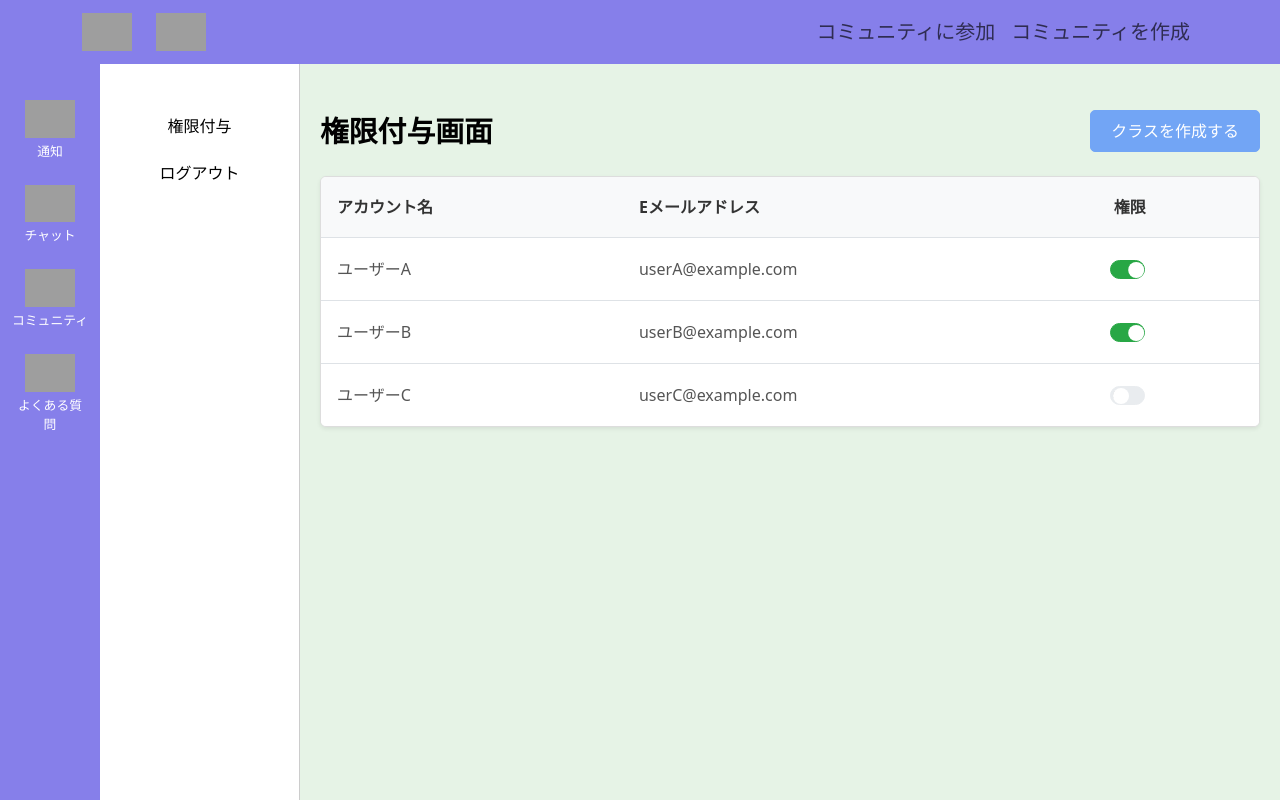
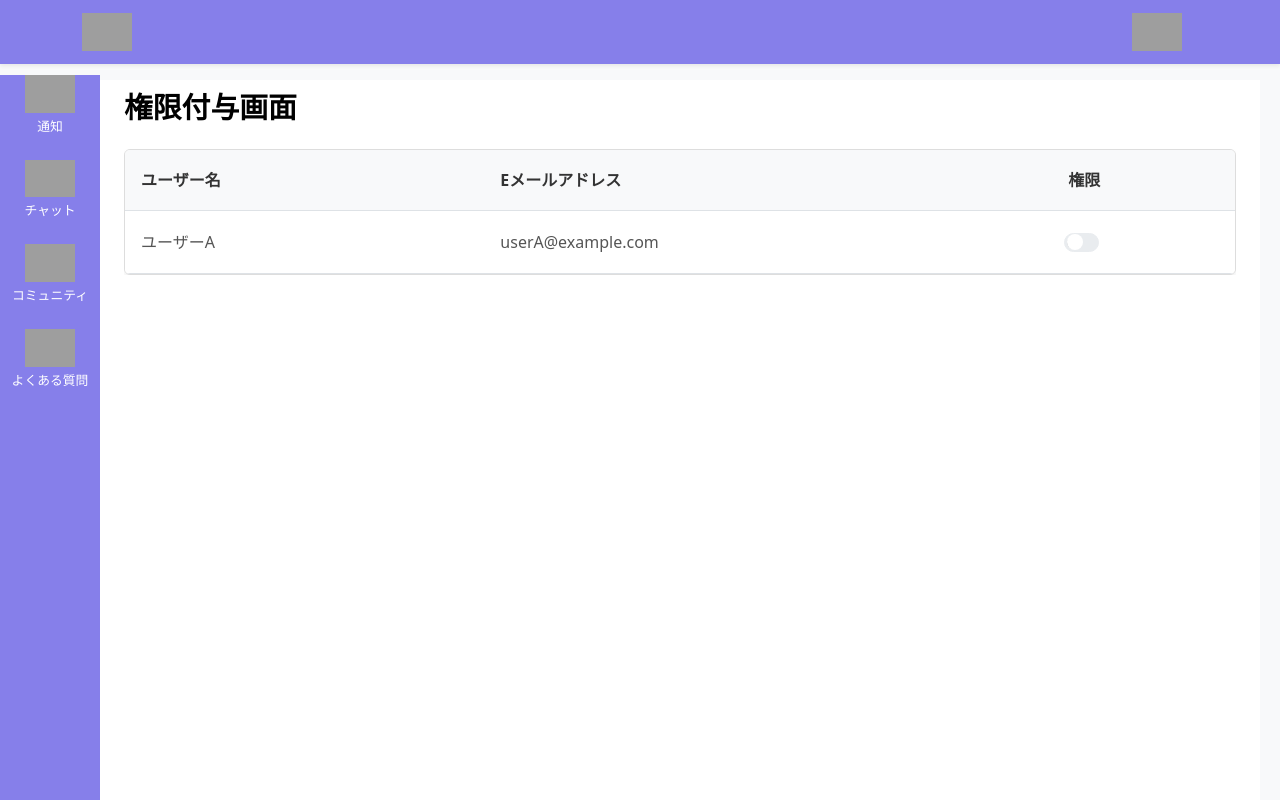
Before and after one commit to asahi703/koko, a PHP site: page /access.html in a window 1280 px wide. Run offline with PHP 8.4, Linux system fonts and the light colour scheme; grey boxes are pictures that could not be loaded.

Commit message:
権限管理画面完。レスポンシブはまだ

```diff
--- a/jikkennba/contents/access()/access.html
+++ b/jikkennba/contents/access()/access.html
@@ -1,5 +1,6 @@
 <!DOCTYPE html>
 <html lang="ja">
+
 <head>
     <meta charset="UTF-8">
     <meta name="viewport" content="width=device-width,initial-scale=1.0">
@@ -10,159 +11,150 @@
     <link href="https://cdn.jsdelivr.net/npm/bootstrap@5.3.0/dist/css/bootstrap.min.css" rel="stylesheet"
         integrity="sha384-9ndCyUaIbzAi2FUVXJi0CjmCapSmO7SnpJef0486qhLnuZ2cdeRhO02iuK6FUUVM" crossorigin="anonymous">
     <link rel="stylesheet" href="styleaccess.css">
-    <link rel="stylesheet" href="https://cdnjs.cloudflare.com/ajax/libs/font-awesome/6.5.0/css/all.min.css" integrity="sha512-..." crossorigin="anonymous" />
+    <link rel="stylesheet" href="https://cdnjs.cloudflare.com/ajax/libs/font-awesome/6.5.0/css/all.min.css"
+        integrity="sha512-..." crossorigin="anonymous" />
     <!-- Font Awesome のCDNを head内に追加 -->
 </head>
-<body>
+
+<body class="bg-light" style="padding-top: 80px;">
     <!--モバイル時ヘッダー-->
-<header class="d-flex d-md-none w-100 navbar navbar-expand-md align-items-center py-4">
+    <header class="d-flex d-md-none w-100 navbar navbar-expand-md align-items-center py-4 fixed-top shadow-sm">
         <nav class="container d-flex justify-content-between">
             <!-- ブランドロゴとタイトル -->
-        <a class="navbar-brand d-flex align-items-center position-absolute top-50 start-50 translate-middle" href="#">
+            <a class="navbar-brand d-flex align-items-center" href="#">
                 <img src="../../img/headerImg/logo.png" style="width: 50px"
                     class="hd-img d-inline-block align-top img-fluid" alt="">
-            <h1 class="title ms-2 fs-md-3 mb-0"></h1>
             </a>
-        <!-- ハンバーガーを右端に配置（スマホ表示） -->
-        <button class="navbar-toggler position-absolute top-50 end-0 translate-middle-y" type="button"
-                data-bs-toggle="offcanvas" data-bs-target="#navbarMenu" aria-controls="navbarMenu"
-                aria-expanded="false" aria-label="メニューを切り替え">
-            <span class="navbar-toggler-icon"></span>
-        </button>
+            <a class="navbar-brand d-flex align-items-center" href="#">
+                <img src="../../img/headerImg/account.png" style="width: 50px"
+                    class="hd-img d-inline-block align-top img-fluid ms-4" alt="">
+            </a>
         </nav>
-    <!-- オフキャンバス（モバイル時） -->
-    <div class="offcanvas offcanvas-end d-md-none" tabindex="-1" id="navbarMenu">
-        <div class="offcanvas-header border-bottom">
-            <h5 class="offcanvas-title text-light">メニュー</h5>
-            <button type="button" class="btn-close" data-bs-dismiss="offcanvas"></button>
-        </div>
-        <div class="offcanvas-body ml-1 p-0">
-            <nav class="d-flex flex-column mt-1" id="sidebar-mobile">
-                <ul class="navbar-nav">
-                    <li>
-                        <a class="nav-link" href="#"><h4>マイページ</h4></a>
-                    </li>
-                    <li>
-                        <a class="nav-link" href="#"><h4>お問い合わせ</h4></a>
-                    </li>
-                </ul>
-            </nav>
-        </div>
-    </div>
     </header>
 
     <!--PC時ヘッダー-->
-<header class="d-none d-md-flex w-100 navbar navbar-expand-md align-items-center py-md-2 fixed-top">
+    <header class="d-none d-md-flex w-100 navbar navbar-expand-md align-items-center py-md-2 fixed-top shadow-sm">
         <nav class="container d-flex flex-column flex-md-row justify-content-between align-items-center-md">
             <!-- ブランドロゴとタイトル -->
             <a class="navbar-brand d-flex align-items-center" href="#">
                 <img src="../../img/headerImg/logo.png" style="width: 50px"
                     class="hd-img d-inline-block align-top img-fluid" alt="">
-            <img src="../../img/headerImg/account.png" style="width: 50px" class="hd-img d-inline-block align-top img-fluid ms-4" alt="">
             </a>
-        <!-- メニュー -->
-        <div class="d-flex flex-row fs-5">
-            <ul class="navbar-nav">
-                <li class="nav-item">
-                    <a class="nav-link hover-text" href="#">コミュニティに参加</a>
-                </li>
-                <li class="nav-item">
-                    <a class="nav-link hover-text" href="#">コミュニティを作成</a>
-                </li>
-            </ul>
-        </div>
+            <a class="navbar-brand d-flex align-items-center" href="#">
+                <img src="../../img/headerImg/account.png" style="width: 50px"
+                    class="hd-img d-inline-block align-top img-fluid ms-4" alt="">
+            </a>
         </nav>
     </header>
 
+    <!-- サイドバーとメインコンテンツ -->
     <div class="container-fluid">
         <div class="row">
-      <!-- サイドバー -->
-    <nav class="d-none d-md-flex col-md-3 col-lg-2 d-flex flex-column align-items-center sidebar position-fixed">
-    <ul class="nav flex-column sidebar-content">
+            <!-- サイドバー（PCのみ表示） -->
+            <nav class="top-sidebar d-none d-md-flex flex-column align-items-center p-0" style="width: 100px;">
+                <ul class="nav flex-column sidebar-content w-100">
                     <li class="nav-item mb-4 text-center">
-      <a class="nav-link p-0 d-flex flex-column align-items-center text-white hover-bg-dark" href="#">
-        <img src="../../img/sidebarImg/notifications.png" class="icon-img img-fluid" width="50" alt="...">
+                        <a class="nav-link p-0 d-flex flex-column align-items-center text-white hover-bg-dark" href="#"
+                            style="user-select: none;">
+                            <img src="../../img/sidebarImg/notifications.png" class="icon-img img-fluid" width="50"
+                                alt="...">
                             <span class="nav-label">通知</span>
                         </a>
                     </li>
                     <li class="nav-item mb-4 text-center">
-      <a class="nav-link p-0 d-flex flex-column align-items-center text-white hover-bg-dark" href="#">
+                        <a class="nav-link p-0 d-flex flex-column align-items-center text-white hover-bg-dark" href="#"
+                            style="user-select: none;">
                             <img src="../../img/sidebarImg/chat.png" class="icon-img img-fluid" width="50" alt="...">
                             <span class="nav-label">チャット</span>
                         </a>
                     </li>
                     <li class="nav-item mb-4 text-center">
-      <a class="nav-link p-0 d-flex flex-column align-items-center text-white hover-bg-dark" href="#">
-        <img src="../../img/sidebarImg/community.png" class="icon-img img-fluid" width="50" alt="...">
+                        <a class="nav-link p-0 d-flex flex-column align-items-center text-white hover-bg-dark" href="#"
+                            style="user-select: none;">
+                            <img src="../../img/sidebarImg/community.png" class="icon-img img-fluid" width="50"
+                                alt="...">
                             <span class="nav-label">コミュニティ</span>
                         </a>
                     </li>
                     <li class="nav-item text-center">
-      <a class="nav-link p-0 d-flex flex-column align-items-center text-white hover-bg-dark" href="#">
+                        <a class="nav-link p-0 d-flex flex-column align-items-center text-white hover-bg-dark" href="#"
+                            style="user-select: none;">
                             <img src="../../img/sidebarImg/FAQ.png" class="icon-img img-fluid" width="50" alt="...">
                             <span class="nav-label">よくある質問</span>
                         </a>
                     </li>
                 </ul>
             </nav>
-</div>
-</div>
 
-<div class="permission-logout-sidebar d-none d-md-flex flex-column align-items-center">
-    <a class="nav-link text-black py-1 hover-bg-dark" href="#">権限付与</a>
-    <a class="nav-link text-black py-1 hover-bg-dark" href="#">ログアウト</a>
-</div>
+            <!-- サイドバー（スマホ用ボトムナビ） -->
+            <nav class="d-md-none fixed-bottom bg-white border-top shadow-sm">
+                <ul class="nav justify-content-around py-1 mb-0">
+                    <li class="nav-item">
+                        <a class="nav-link text-center p-0" href="#">
+                            <img src="../../img/sidebarImg/notifications.png" class="icon-img img-fluid" width="30"
+                                alt="...">
+                            <div class="small">通知</div>
+                        </a>
+                    </li>
+                    <li class="nav-item">
+                        <a class="nav-link text-center p-0" href="#">
+                            <img src="../../img/sidebarImg/chat.png" class="icon-img img-fluid" width="30" alt="...">
+                            <div class="small">チャット</div>
+                        </a>
+                    </li>
+                    <li class="nav-item">
+                        <a class="nav-link text-center p-0" href="#">
+                            <img src="../../img/sidebarImg/community.png" class="icon-img img-fluid" width="30"
+                                alt="...">
+                            <div class="small">コミュニティ</div>
+                        </a>
+                    </li>
+                    <li class="nav-item">
+                        <a class="nav-link text-center p-0" href="#">
+                            <img src="../../img/sidebarImg/FAQ.png" class="icon-img img-fluid" width="30" alt="...">
+                            <div class="small">FAQ</div>
+                        </a>
+                    </li>
+                </ul>
+            </nav>
+
 
             <main class="main-content">
                 <div class="d-flex justify-content-between align-items-center mb-4">
                     <h2 class="access-title mb-0">権限付与画面</h2>
-        <button class="btn btn-primary create-class-btn">クラスを作成する</button>
                 </div>
 
+                <div class="responsive-table-wrapper">
                     <div class="access-table-container bg-white rounded shadow-sm">
-        <div class="access-table-header d-flex justify-content-between align-items-center py-2 px-3 border-bottom">
-            <div class="col-4">アカウント名</div>
+                        <div
+                            class="access-table-header d-flex justify-content-between align-items-center py-2 px-3 border-bottom">
+                            <div class="col-4">ユーザー名</div>
                             <div class="col-5">Eメールアドレス</div>
                             <div class="col-3 text-center">権限</div>
                         </div>
                         <div class="access-table-body">
-            <div class="access-table-row d-flex justify-content-between align-items-center py-2 px-3 border-bottom">
+                            <div
+                                class="access-table-row d-flex justify-content-between align-items-center py-2 px-3 border-bottom">
                                 <div class="col-4">ユーザーA</div>
                                 <div class="col-5">userA@example.com</div>
                                 <div class="col-3 d-flex justify-content-center align-items-center">
                                     <div class="form-check form-switch custom-toggle">
-                        <input class="form-check-input" type="checkbox" role="switch" id="toggleSwitch1" checked>
+                                        <!--inputの最後の方にcheckedをつけることでチェック状態になる-->
+                                        <input class="form-check-input" type="checkbox" role="switch" id="toggleSwitch1" >
                                         <label class="form-check-label" for="toggleSwitch1"></label>
                                     </div>
-                </div>
-            </div>
-            <div class="access-table-row d-flex justify-content-between align-items-center py-2 px-3 border-bottom">
-                <div class="col-4">ユーザーB</div>
-                <div class="col-5">userB@example.com</div>
-                <div class="col-3 d-flex justify-content-center align-items-center">
-                    <div class="form-check form-switch custom-toggle">
-                        <input class="form-check-input" type="checkbox" role="switch" id="toggleSwitch2" checked>
-                        <label class="form-check-label" for="toggleSwitch2"></label>
-                    </div>
-                </div>
-            </div>
-            <div class="access-table-row d-flex justify-content-between align-items-center py-2 px-3">
-                <div class="col-4">ユーザーC</div>
-                <div class="col-5">userC@example.com</div>
-                <div class="col-3 d-flex justify-content-center align-items-center">
-                    <div class="form-check form-switch custom-toggle">
-                        <input class="form-check-input" type="checkbox" role="switch" id="toggleSwitch3">
-                        <label class="form-check-label" for="toggleSwitch3"></label>
                                 </div>
                             </div>
                         </div>
                     </div>
                 </div>
             </main>
-
+        </div>
+    </div>
 </body>
 <script src="https://cdn.jsdelivr.net/npm/bootstrap@5.3.0/dist/js/bootstrap.bundle.min.js"
     integrity="sha384-geWF76RCwLtnZ8qwWowPQNguL3RmwHVBC9FhGdlKrxdiJJigb/j/68SIy3Te4Bkz"
     crossorigin="anonymous"></script>
 <script src="../../index.js"></script>
+
 </html>
--- a/jikkennba/contents/access()/styleaccess.css
+++ b/jikkennba/contents/access()/styleaccess.css
@@ -2,108 +2,115 @@
 * {
     margin: 0;
     padding: 0;
-      box-sizing: border-box; /* サイズ計算を統一 */
+    box-sizing: border-box;
 }
 
-  /* ヘッダーとオフキャンバスの背景色 */
 header,
-  .offcanvas{
+.offcanvas {
     background-color: #867FEA;
 }
 
-  /* ヘッダーを固定 */
-  header {
-      position: fixed;
-      top: 0;
-      left: 0;
-      width: 100%;
-      z-index: 1030; /* Bootstrapのナビバーと重ならないように */
+.navbar-toggler {
+    border-color: rgba(0, 0, 0, 0);
 }
 
-  /* サイドバーのスタイル */
-  .sidebar {
-      position: fixed; /* サイドバーも固定 */
-      top: 60px; /* ヘッダーの高さと合わせて調整 */
-      left: 0;
-      height: calc(100vh - 60px); /* ヘッダーを除いた残りの高さ */
-      width: 100px; /* 固定幅 */
-      background-color: #867FEA;
-      overflow-y: auto; /* コンテンツがはみ出す場合にスクロールを許可 */
-      padding-top: 40px;
-      z-index: 1020; /* ヘッダーの下になるように */
-  }
-
-  .navbar-toggler {
-      border-color: rgba(0,0,0,0); /* 透明なボーダー */
-  }
-
-  /* ホバー時の色変更（ヘッダーメニュー） */
-  .hover-text:hover{
+.hover-text:hover {
     color: darkgray !important;
 }
 
-  /* ホバー時の色変更（サイドバーコンテンツ） */
+/* ホバー時の色変更 */
 .sidebar-content a:hover {
-      background-color: #c1bdfa;
+    background-color: #5a4cbc;
     color: white;
     text-decoration: none;
 }
 
-  /* アクティブリンクの強調（サイドバー） */
-  .sidebar-content a.active {
-      background-color: #0d6efd;
-      color: white;
-  }
-
-  /* サイドバーのナビゲーションラベル */
 .nav-label {
     font-size: 0.8rem;
     color: white;
     margin-top: 4px;
 }
 
+.input-group .form-control:focus {
+    box-shadow: none;
+}
+
+
+.top-sidebar {
+    top: 75px;
+    /* ヘッダーの高さ */
+    left: 0;
+    width: 100px;
+    height: 100vh;
+    background-color: #867FEA;
+    position: fixed;
+    overflow-y: auto;
+    padding-top: 40px;
+}
+
 /* 権限付与とログアウトの新しいサイドバー要素のスタイル */
 .permission-logout-sidebar {
     position: fixed;
-    top: 60px; /* ヘッダーの高さに合わせる */
-    left: 100px; /* 既存のサイドバーの右隣に配置 */
-    width: 200px; /* 幅を広げてテキストが中央揃えに見えるように調整 */
-    height: calc(100vh - 60px); /* サイドバーと同じ高さ */
-    background-color: #ffffff; /* 画像の背景色に合わせる */
-    padding-top: 50px; /* 上部のパディング */
-    /* padding-left: 20px; */ /* 中央揃えにするため削除または調整 */
-    z-index: 1010; /* 他の要素との重なり順を調整 */
-    border-right: 1px solid #ccc; /* 必要であれば右側の境界線 */
-    display: flex; /* flexboxを適用 */
-    flex-direction: column; /* 縦方向に並べる */
-    align-items: center; /* 子要素を水平方向に中央揃え */
-    /* justify-content: flex-start; */ /* 垂直方向の配置（必要に応じて調整）*/
+    top: 60px;
+    /* ヘッダーの高さに合わせる */
+    left: 100px;
+    /* 既存のサイドバーの右隣に配置 */
+    width: 200px;
+    /* 幅を広げてテキストが中央揃えに見えるように調整 */
+    height: calc(100vh - 60px);
+    /* サイドバーと同じ高さ */
+    background-color: #ffffff;
+    /* 画像の背景色に合わせる */
+    padding-top: 50px;
+    /* 上部のパディング */
+    /* padding-left: 20px; */
+    /* 中央揃えにするため削除または調整 */
+    z-index: 1010;
+    /* 他の要素との重なり順を調整 */
+    border-right: 1px solid #ccc;
+    /* 必要であれば右側の境界線 */
+    display: flex;
+    /* flexboxを適用 */
+    flex-direction: column;
+    /* 縦方向に並べる */
+    align-items: center;
+    /* 子要素を水平方向に中央揃え */
+    /* justify-content: flex-start; */
+    /* 垂直方向の配置（必要に応じて調整）*/
 }
 
 .permission-logout-sidebar a {
-    color: black; /* 画像に合わせてテキスト色を黒に */
-    font-size: 1rem; /* フォントサイズ調整 */
-    margin-bottom: 15px; /* リンク間のスペース */
+    color: black;
+    /* 画像に合わせてテキスト色を黒に */
+    font-size: 1rem;
+    /* フォントサイズ調整 */
+    margin-bottom: 15px;
+    /* リンク間のスペース */
     text-decoration: none;
-    display: block; /* 各リンクを新しい行に配置 */
-    width: 100%; /* 親要素の幅いっぱいに広げてテキストの中央揃えを有効にする */
-    text-align: center; /* テキストを中央揃え */
+    display: block;
+    /* 各リンクを新しい行に配置 */
+    width: 100%;
+    /* 親要素の幅いっぱいに広げてテキストの中央揃えを有効にする */
+    text-align: center;
+    /* テキストを中央揃え */
 }
 
 .permission-logout-sidebar a:hover {
-    color: #867FEA; /* ホバー時のテキスト色 */
-    background-color: transparent; /* ホバー時に背景色を変えない */
+    color: #867FEA;
+    /* ホバー時のテキスト色 */
+    background-color: transparent;
+    /* ホバー時に背景色を変えない */
 }
 
 /* メインコンテンツ (権限付与画面) のスタイル */
 .main-content {
-    margin-top: 60px; /* ヘッダーの高さ分のマージン */
-    margin-left: 300px; /* サイドバー(100px) + 権限ログアウトサイドバー(200px) の合計幅 */
-    padding: 20px; /* デフォルトのパディング */
-    padding-top: 50px; /* コンテンツ全体を下にずらす */
-    background-color: #E6F3E6; /* 画像の背景色 */
-    min-height: calc(100vh - 60px); /* ヘッダーを除いた残りの高さ */
-    box-sizing: border-box; /* パディングを幅に含める */
+    margin-left: 100px;
+    width: calc(100vw - 120px);
+    min-height: 90vh;
+    padding: 10px 24px 60px 24px;
+    background: #fff;
+    box-sizing: border-box;
+    overflow-x: hidden;
 }
 
 .access-title {
@@ -113,7 +120,8 @@
 }
 
 .create-class-btn {
-    background-color: #72a5f5; /* 画像のボタンの色 */
+    background-color: #72a5f5;
+    /* 画像のボタンの色 */
     border-color: #72a5f5;
     color: white;
     padding: 8px 20px;
@@ -122,44 +130,58 @@
 }
 
 .create-class-btn:hover {
-    background-color: #5b8bd6; /* ホバー時の色 */
+    background-color: #5b8bd6;
+    /* ホバー時の色 */
     border-color: #5b8bd6;
 }
 
 .access-table-container {
     border: 1px solid #ddd;
     border-radius: 8px;
-    overflow: hidden; /* 角丸を適用するため */
+    overflow: hidden;
+    /* 角丸を適用するため */
 }
 
 .access-table-header {
-    background-color: #f8f9fa; /* ヘッダーの背景色 */
+    background-color: #f8f9fa;
+    /* ヘッダーの背景色 */
     font-weight: bold;
     color: #333;
-    display: flex; /* flexboxでカラムを整列 */
+    display: flex;
+    /* flexboxでカラムを整列 */
 }
 
 .access-table-row {
-    background-color: #ffffff; /* 行の背景色 */
+    background-color: #ffffff;
+    /* 行の背景色 */
     color: #555;
-    display: flex; /* flexboxでカラムを整列 */
+    display: flex;
+    /* flexboxでカラムを整列 */
 }
 
-.access-table-header > div,
-.access-table-row > div {
-    padding: 10px 0; /* カラム内のパディング */
-    /* text-align: left; */ /* 必要に応じてテキストの配置を調整 */
+.access-table-header>div,
+.access-table-row>div {
+    padding: 10px 0;
+    /* カラム内のパディング */
+    /* text-align: left; */
+    /* 必要に応じてテキストの配置を調整 */
 }
 
 /* カスタムトグルボタンのスタイル */
 .custom-toggle .form-check-input {
-    width: 2.2em; /* 幅を広げる */
-    height: 1.2em; /* 高さを調整 */
-    border-radius: 1.2em; /* 丸みを強くする */
-    background-color: #e9ecef; /* 未選択時の背景色 */
-    border-color: #e9ecef; /* 未選択時のボーダー色 */
+    width: 2.2em;
+    /* 幅を広げる */
+    height: 1.2em;
+    /* 高さを調整 */
+    border-radius: 1.2em;
+    /* 丸みを強くする */
+    background-color: #e9ecef;
+    /* 未選択時の背景色 */
+    border-color: #e9ecef;
+    /* 未選択時のボーダー色 */
     vertical-align: middle;
-    -webkit-appearance: none; /* デフォルトのスタイルを無効化 */
+    -webkit-appearance: none;
+    /* デフォルトのスタイルを無効化 */
     -moz-appearance: none;
     appearance: none;
     cursor: pointer;
@@ -168,7 +190,8 @@
 }
 
 .custom-toggle .form-check-input:checked {
-    background-color: #28a745; /* チェック時の背景色 (緑) */
+    background-color: #28a745;
+    /* チェック時の背景色 (緑) */
     border-color: #28a745;
 }
 
@@ -176,18 +199,24 @@
     content: '';
     position: absolute;
     top: 50%;
-    left: 2px; /* 丸の位置調整 */
+    left: 2px;
+    /* 丸の位置調整 */
     transform: translateY(-50%);
-    width: 1em; /* 丸のサイズ */
-    height: 1em; /* 丸のサイズ */
-    background-color: #fff; /* 丸の色 */
+    width: 1em;
+    /* 丸のサイズ */
+    height: 1em;
+    /* 丸のサイズ */
+    background-color: #fff;
+    /* 丸の色 */
     border-radius: 50%;
     transition: transform 0.2s ease-in-out;
 }
 
 .custom-toggle .form-check-input:checked::before {
-    transform: translate(calc(2.2em - 1em - 4px), -50%); /* 丸の移動 (幅 - 丸のサイズ - 左右のパディング) */
-    background-color: #fff; /* チェック時の丸の色 */
+    transform: translate(calc(2.2em - 1em - 4px), -50%);
+    /* 丸の移動 (幅 - 丸のサイズ - 左右のパディング) */
+    background-color: #fff;
+    /* チェック時の丸の色 */
 }
 
 /* 未選択時の丸の内側のアイコンはなし */
@@ -196,5 +225,28 @@
 }
 
 .custom-toggle .form-check-label {
-    display: none; /* ラベルは非表示 */
+    display: none;
+    /* ラベルは非表示 */
 }
+
+/* レスポンシブテーブル対応 */
+.responsive-table-wrapper {
+    width: 100%;
+    overflow-x: auto;
+}
+
+.access-table-container {
+    min-width: 600px;
+    /* 必要に応じて調整、カラムが多いなら広く */
+}
+
+@media (max-width: 767.98px) {
+    .main-content {
+        padding: 10px 2px 60px 2px;
+    }
+
+    .access-table-container {
+        min-width: 480px;
+        /* モバイル時は狭める */
+    }
+}
```
Lines whose indentation alone changed are shown as unchanged.
